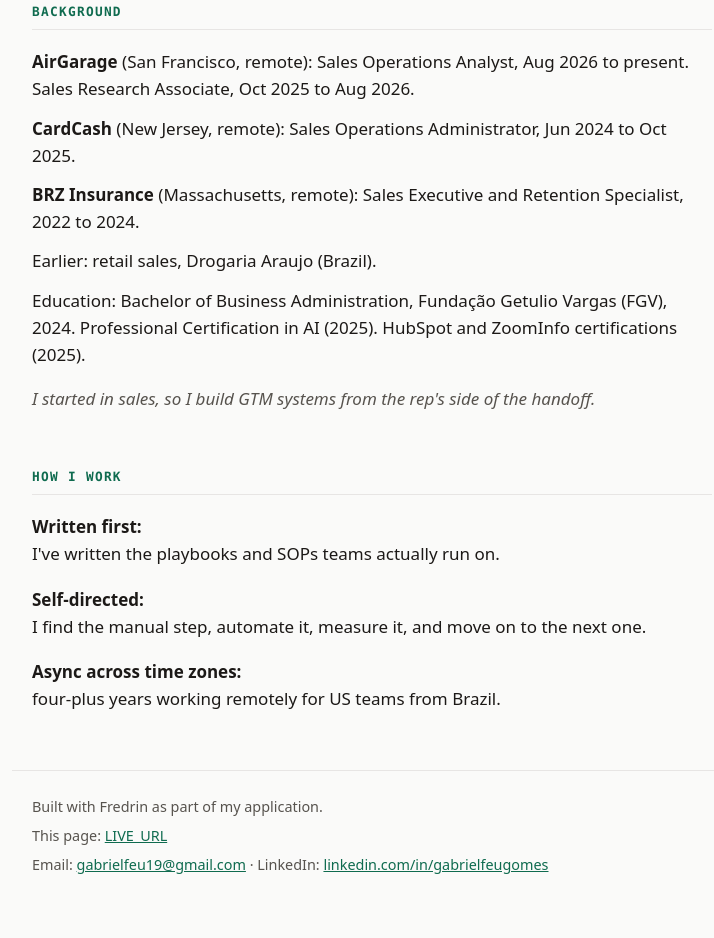
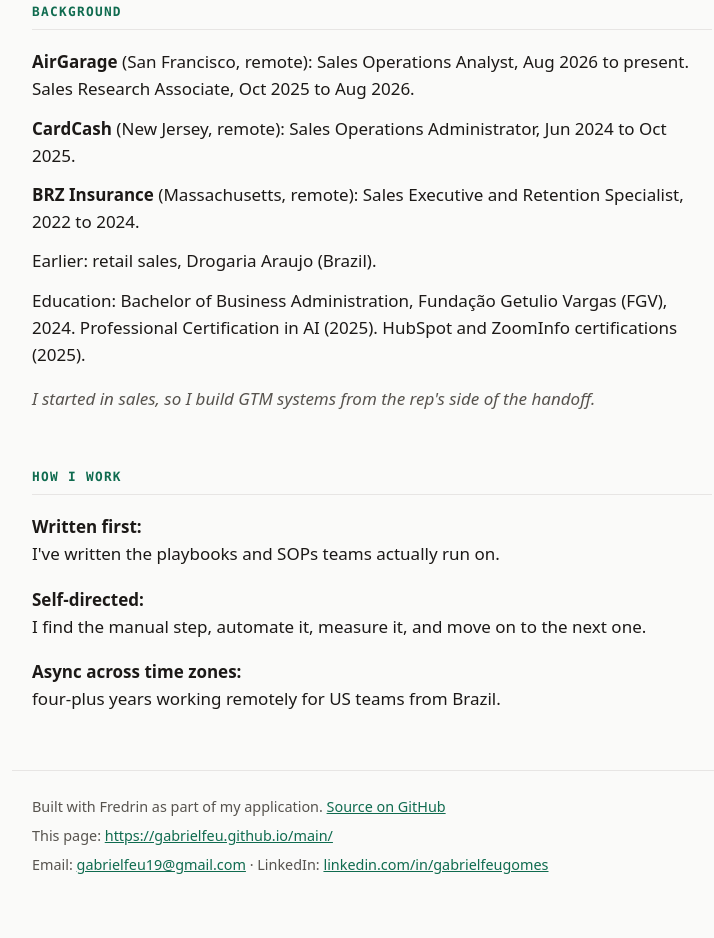
Before and after one commit to GabrielFeu/main, a plain HTML site: page index.html in a window 1280 px wide. Shown: the part 2745-3683 px from the top of the page, without its empty margins (268-982 px from the left). Drawn offline with Linux system fonts and the light colour scheme.

Commit message:
feat: set GitHub Pages URL in canonical/og tags and footer, link repo

```diff
--- a/index.html
+++ b/index.html
@@ -5,12 +5,12 @@
 <meta name="viewport" content="width=device-width,initial-scale=1">
 <title>Gabriel Feu, GTM Engineer</title>
 <meta name="description" content="GTM Engineer building the systems behind revenue: research agents, lead routing, CRM automation and the data pipelines that feed them.">
-<link rel="canonical" href="LIVE_URL">
+<link rel="canonical" href="https://gabrielfeu.github.io/main/">
 <meta property="og:type" content="website">
 <meta property="og:title" content="Gabriel Feu, GTM Engineer">
 <meta property="og:description" content="I build the systems behind revenue: research agents, lead routing, CRM automation and the data pipelines that feed them.">
-<meta property="og:url" content="LIVE_URL">
-<meta property="og:image" content="LIVE_URL/og.png">
+<meta property="og:url" content="https://gabrielfeu.github.io/main/">
+<meta property="og:image" content="https://gabrielfeu.github.io/main/og.png">
 <meta property="og:image:width" content="1200">
 <meta property="og:image:height" content="630">
 <meta name="twitter:card" content="summary_large_image">
@@ -110,8 +110,8 @@
 </section>
 </main>
 <footer>
-<p>Built with Fredrin as part of my application.</p>
-<p>This page: <a href="LIVE_URL">LIVE_URL</a></p>
+<p>Built with Fredrin as part of my application. <a href="https://github.com/GabrielFeu/main">Source on GitHub</a></p>
+<p>This page: <a href="https://gabrielfeu.github.io/main/">https://gabrielfeu.github.io/main/</a></p>
 <p>Email: <a href="mailto:gabrielfeu19@gmail.com">gabrielfeu19@gmail.com</a> · LinkedIn: <a href="https://www.linkedin.com/in/gabrielfeugomes">linkedin.com/in/gabrielfeugomes</a></p>
 </footer>
 </body>
```
